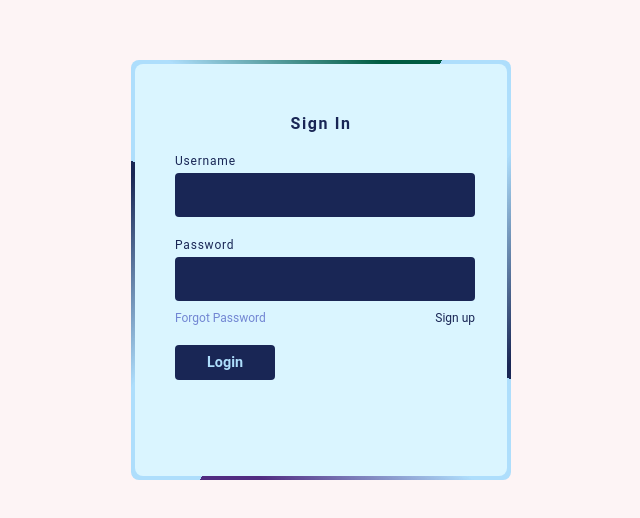
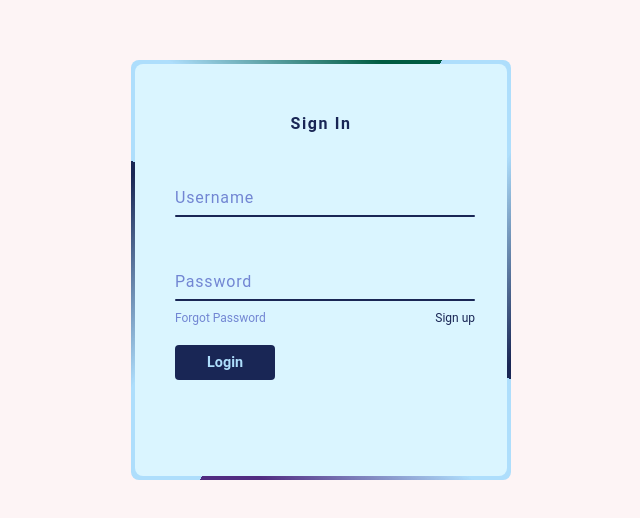
Before and after one commit to Saptarshi0000/Form-2, a plain HTML site: page index.html in a window 1280 px wide. Shown: the part 130-648 px from the top of the page, without its empty margins (319-959 px from the left). Drawn offline with Linux system fonts and the light colour scheme.

Commit message:
Update Form2style.css

```diff
--- a/Form2style.css
+++ b/Form2style.css
@@ -150,7 +150,6 @@ body {
     transition: 0.5s;
 }
 
-.box form .input-box input:valid~span,
 .box form .input-box input:focus~span {
     color: #192655;
     font-size: 0.75rem;
@@ -170,7 +169,6 @@ body {
     pointer-events: none;
 }
 
-.box form .input-box input:valid ~ i,
 .box form .input-box input:focus ~ i {
     height: 44px;
 }
```
